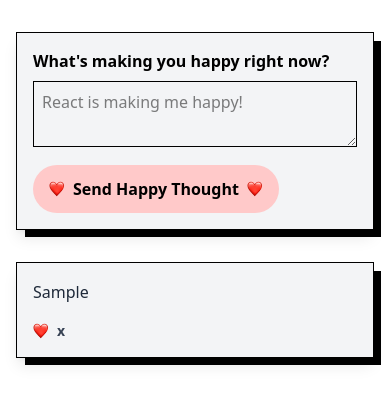
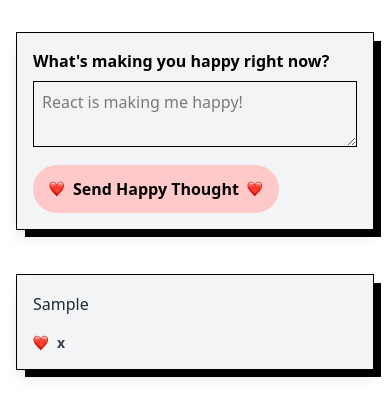
Before and after one commit to RPaemurd/js-project-happy-thoughts, a React (Vite) app: page / in a window 390 px wide. Both pictures are taken after typing "Sample" into the empty fields and a click on the button "Send Happy Thought". Shown: the top 416 px of the page. Built offline with nearby package versions, Linux system fonts and the light colour scheme.

Commit message:
fixed media querie on ThoughtsCard and list

```diff
--- a/src/components/ThoughtCard.jsx
+++ b/src/components/ThoughtCard.jsx
@@ -1,7 +1,7 @@
 function ThoughtCard({thought}) {
 
   return (
-<div className="mx-4 md:mx-auto my-8 bg-gray-100 border-1 border-solid p-4 shadow-lg max-w-md relative">      {/* This creates the black shadow effect */}
+<div className="mx-4 my-3 bg-gray-100 border-1 border-solid p-4 shadow-lg max-w-md relative">      {/* This creates the black shadow effect */}
       <div className="absolute top-2 left-2 w-full h-full bg-black -z-10"></div>
       {/* Thought text */}
       <p className="text-base leading-relaxed mb-4 text-gray-800">{thought.message}
--- a/src/components/ThoughtList.jsx
+++ b/src/components/ThoughtList.jsx
@@ -8,7 +8,15 @@ function ThoughtList({thoughts = [] }) {
 
     return (
 
-            <section className="list container">
+            <section className="list container mx-auto                    {/* 1. This centers the whole container */}
+    max-w-md
+    m-0                   {/* 2. This makes it the same width as your form */}
+    flex
+    flex-col                       {/* Adds space between cards */}
+
+    min-[900px]:flex-wrap
+    min-[900px]:justify-center
+    ">
 
                 {thoughts.map((thought) => (
 
```
